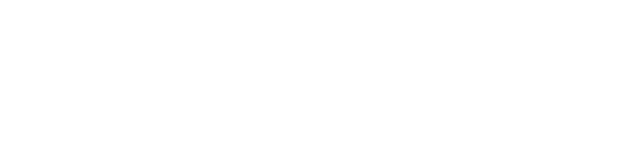
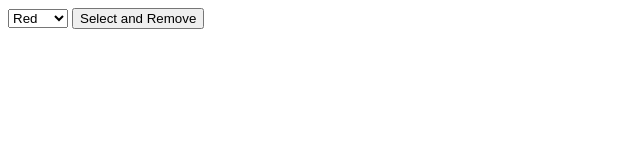
Before and after one commit to Donto1/laba., a plain HTML site: page index.html in a window 1280 px wide. Shown: the whole page, without its empty margins (0-640 px from the left). Drawn offline with Linux system fonts and the light colour scheme.

Commit message:
Update index.html

```diff
--- a/index.html
+++ b/index.html
@@ -7,7 +7,7 @@
   <title>Document</title>
 </head>
   <body>
-  <!-- <p id ="text">Простое задание по JS</p>
+<!-- <p id ="text">Простое задание по JS</p>
   <div>
     <button id="jsstyle"
     onclick="js_style()">Style</button>
@@ -70,10 +70,68 @@
       let row = document.createElement('tr');
       row.innerHTML = `<td>Row ${table.childElementCount + 1} cell1</td><td>Row${table.childElementCount + 1} cell2</td>`;
       table.appendChild(row);
+  </script>
 } -->
 
+<!-- <table id="myTable" border="1">
+  <tr><td>Row1 cell1</td>
+  <td>Row1 cell2</td></tr>
+  <tr><td>Row2 cell1</td>
+  <td>Row2 cell2</td></tr>
+  <tr><td>Row3 cell1</td>
+  <td>Row3 cell2</td></tr>
+  </table><form>
+  <input type="button" onclick="changeContent()" value="Change content">
+  </form>
+  <script>
+    function changeContent()
+{
+  rn = window.prompt("Input the Row number(0,1,2)", "0");
+  cn = window.prompt("Input the Column number(0,1)","0");
+  content = window.prompt("Input the Cell content");
+  var x=document.getElementById('myTable').rows[parseInt(rn,10)].cells;
+  x[parseInt(cn,10)].innerHTML=content;
+}
+  </script> -->
 
 
+  <!-- <table id="myTable" border="1">
+  </table>
+  <form>
+    <input type="button" onclick="createTable()" value="Create the table">
+  </form>
+  <script>
+    function createTable(){
+      rn = window.prompt("Input number of rows", 1);
+      cn = window.prompt("Input number of columns",1);
+      for(var r=0;r<parseInt(rn,10);r++){
+        var x=document.getElementById('myTable').insertRow(r);
+        for(var c=0;c<parseInt(cn,10);c++)
+        {
+          var y=  x.insertCell(c);
+          y.innerHTML="Row-"+r+" Column-"+c;
+        }
+   }
+}
+  </script> -->
+
+  <form>
+    <select id="colorSelect">
+    <option>Red</option>
+    <option>Green</option>
+    <option>White</option>
+    <option>Black</option>
+    </select>
+    <input type="button" onclick="removecolor()" value="Select and Remove">
+    </form>
+  <script>
+    function removecolor(){
+      var x=document.getElementById("colorSelect");
+      let del = document.createElement("del")
+      del.innerHTML = `элемент ${x.options[x.selectedIndex].text} был удалён`
+      document.body.append(del);
+      x.remove(x.selectedIndex);
+}
   </script>
   </body>
 </html>
```
